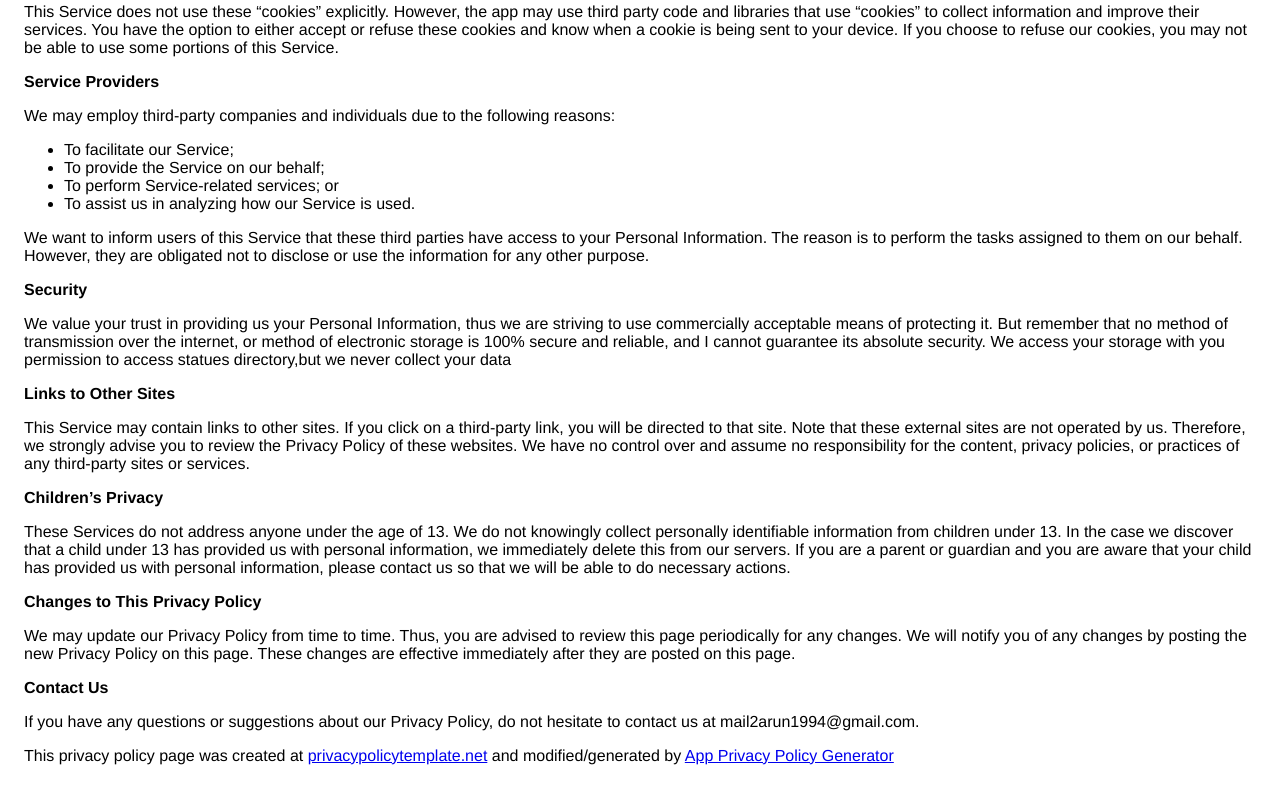
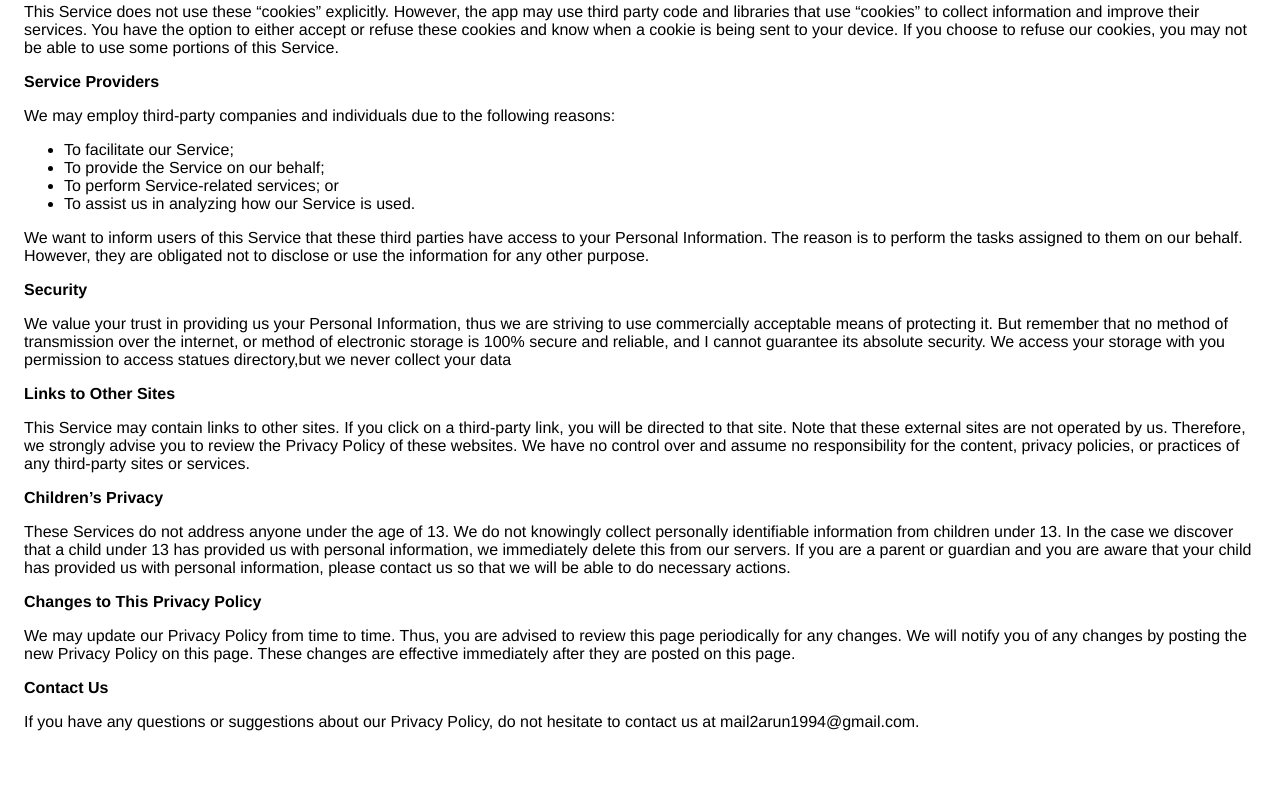
Before and after one commit to Arunkumar47/PrivacyPolicyHindi, a plain HTML site: page index.html in a window 1280 px wide. Shown: the part 711-1514 px from the top of the page. After the commit the page ends 1482 px from the top, so only its background shows below. Drawn offline with Linux system fonts and the light colour scheme.

Commit message:
Update index.html

```diff
--- a/index.html
+++ b/index.html
@@ -109,9 +109,5 @@
                     our Privacy Policy, do not hesitate to contact
                     us at mail2arun1994@gmail.com.
                   </p> <p>
-                    This privacy policy page was created at
-                    <a href="https://privacypolicytemplate.net" target="_blank">privacypolicytemplate.net</a>
-                    and modified/generated by
-                    <a href="https://app-privacy-policy-generator.firebaseapp.com/" target="_blank">App Privacy Policy Generator</a></p>
     </body>
     </html>
```
